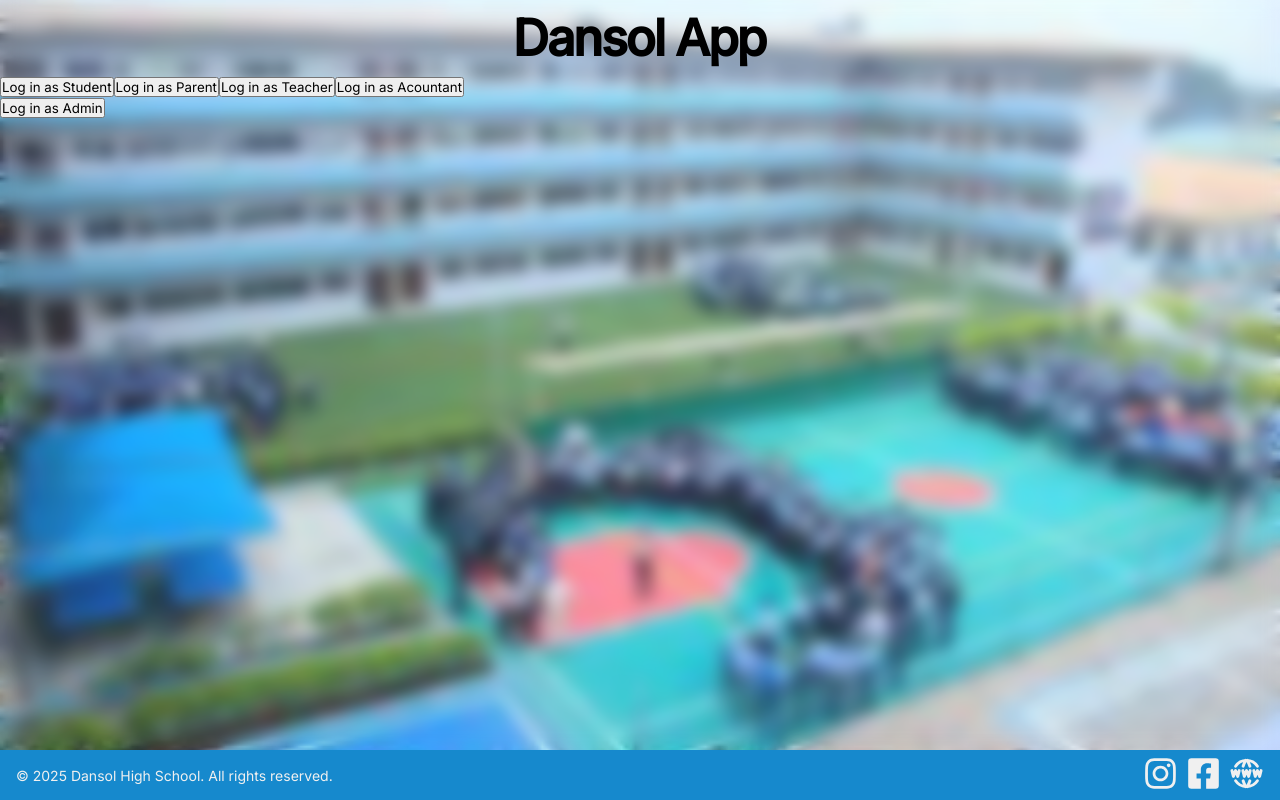
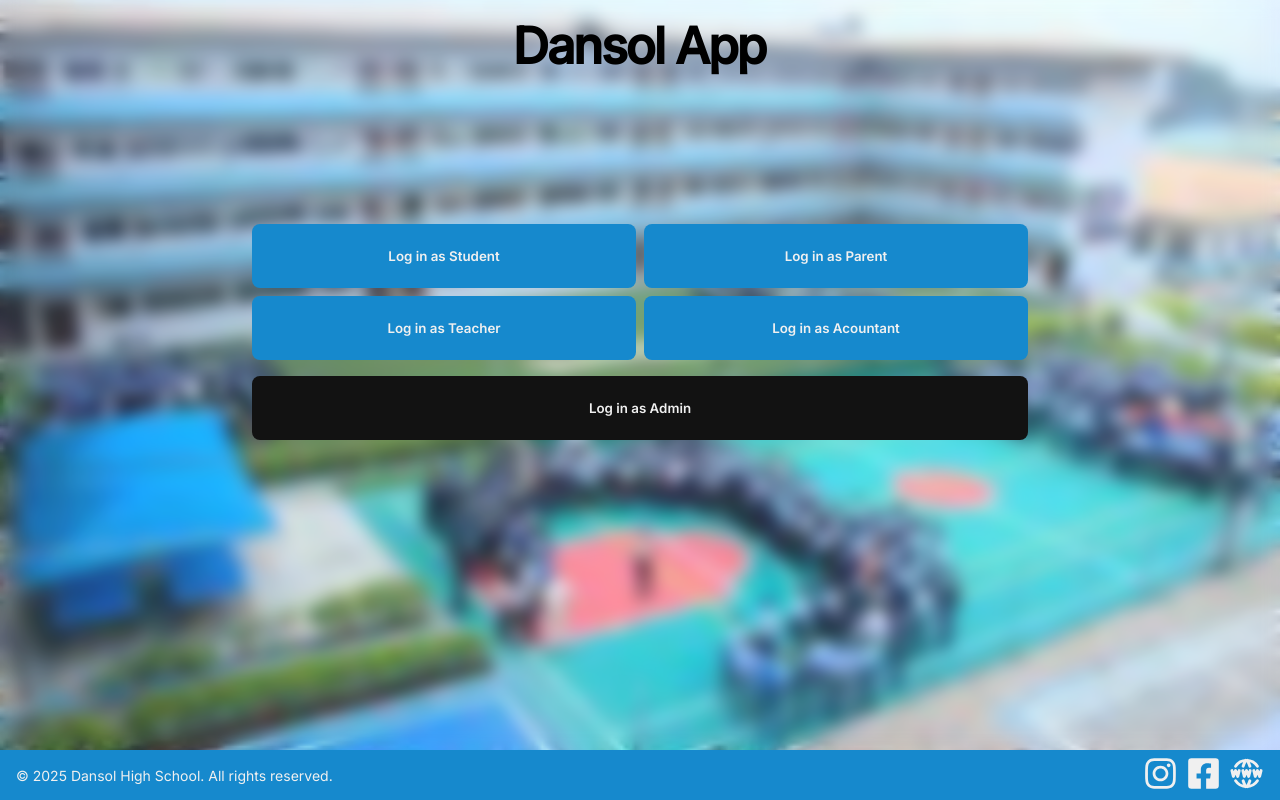
Before and after one commit to Toni-Coker/Dansol-SMS, a React (Vite) app in the folder Dansol_SMS/: page / in a window 1280 px wide. Built offline with nearby package versions, Linux system fonts and the light colour scheme.

Commit message:
updated footer, improved home page styling

```diff
--- a/Dansol_SMS/src/Foot.css
+++ b/Dansol_SMS/src/Foot.css
@@ -56,6 +56,7 @@ footer {
   text-align: left;
   padding-left: var(--spacing-small);
   font-size: var(--font-size-small);
+  cursor: pointer;
 }
 
 .socials {
--- a/Dansol_SMS/src/Home.css
+++ b/Dansol_SMS/src/Home.css
@@ -61,5 +61,60 @@ body {
 }
 
 .header h1{
-  margin: var(--spacing-small);
+  margin: var(--spacing-medium);
+  cursor: pointer;
 }
+
+.Login {
+  display: flex;
+  flex-direction: column;
+  align-items: center; /* Center everything */
+  justify-content: center; /* Center vertically */
+  height: 60vh; /* Adjust as needed */
+}
+
+.primary-buttons {
+  display: grid;
+  grid-template-columns: repeat(2, 1fr); /* Two buttons per row */
+  gap: var(--spacing-small); /* Space between buttons */
+}
+
+.primary-buttons button {
+  padding: var(--button-padding);
+  border-radius: var(--button-radius);
+  font-weight: var(--button-font-weight);
+  background-color: var(--primary-color);
+  color: var(--light-secondary-color);
+  border: none;
+  cursor: pointer;
+  transition: var(--transition);
+  width: 30vw; /* Adjust button width */
+  height: 8vh;
+}
+
+.primary-buttons button:hover {
+  background-color: darken(var(--primary-color), 10%);
+}
+
+.secondary-button {
+  display: flex;
+  justify-content: center;
+  margin-top: var(--spacing-medium);
+}
+
+.secondary-button button {
+  width: 60.7vw; /* Twice the width of a primary button */
+  height: 8vh;
+  padding: var(--button-padding);
+  border-radius: var(--button-radius);
+  font-weight: var(--button-font-weight);
+  background-color: var(--dark-secondary-color);
+  color: var(--light-secondary-color);
+  border: none;
+  cursor: pointer;
+  transition: var(--transition);
+}
+
+.secondary-button button:hover {
+  background-color: lighten(var(--dark-secondary-color), 10%);
+}
```
